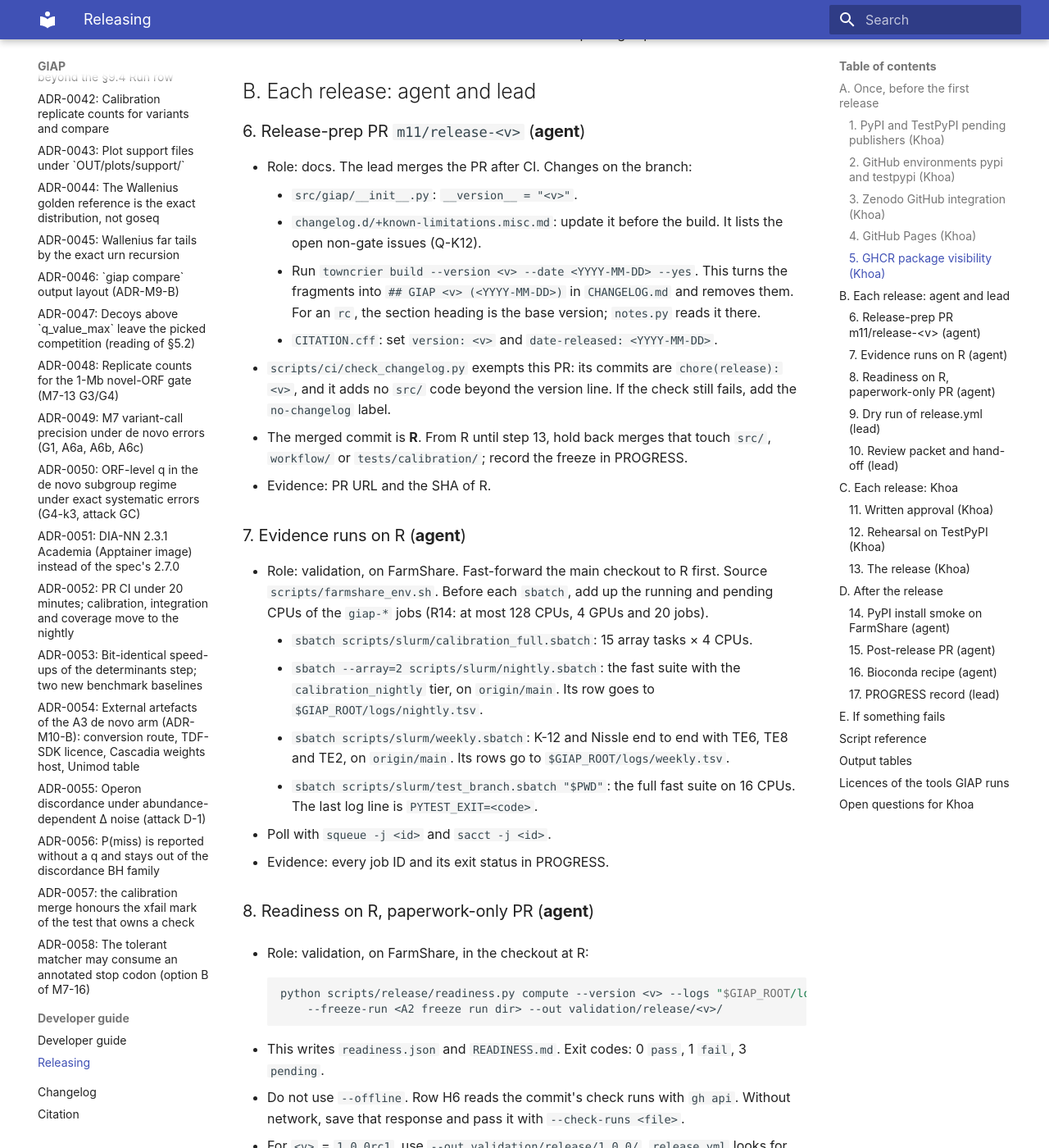
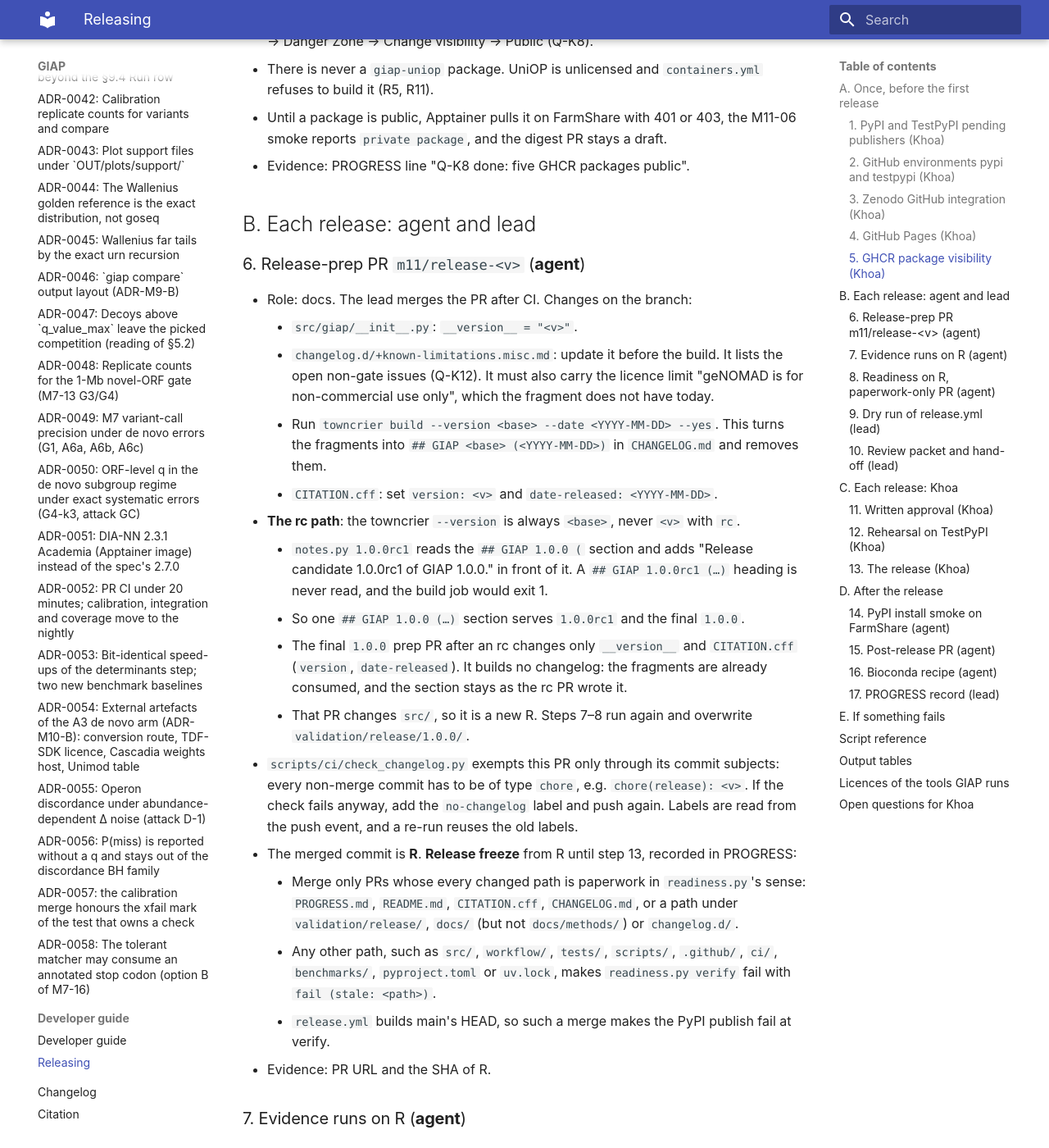
Before and after one commit to khoa-yelo/giap, an MkDocs documentation site: the page built from docs/release.md, in a window 1280 px wide and 1400 px high, scrolled down 2843 px. Shown: the whole window at 82% size. Built offline with MkDocs 1.6.1 and Material for MkDocs 9.7.7, drawn with Linux system fonts in a browser that asks for light colours; some of the changed text lies outside the part shown.

Commit message:
docs(release): runbook review round 1 (M11-05, PR #344)
B1 freeze = every non-paperwork path (readiness.py commit_rule list);
B2 towncrier --version <base> for an rc, final prep PR builds no
changelog; B3 the missing nightly.tsv writers are calibration_full and
calibration_attacks (M11-03b); B4 the test checks step-1 publisher
fields, dispatch file names, actor and reviewer against release.yml,
pyproject.toml and CITATION.cff; S9 forbidden-string scan over every
section outside Khoa's steps. S1-S3, S5-S8 and nits applied.

Agent-Role: docs
Co-Authored-By: Claude Opus 5.5 <noreply@anthropic.com>
Claude-Session: https://claude.ai/code/session_01PrvuX9xr7fWwMTpHJxPSjm

````diff
--- a/docs/release.md
+++ b/docs/release.md
@@ -16,7 +16,8 @@ Each numbered step names one actor in bold:
 - **Khoa**: the account owner.
 
 Each step also gives the exact command or web page, and the evidence to record in `PROGRESS.md`.
-`<v>` is the version (PEP 440, matching `^\d+\.\d+\.\d+(rc\d+)?$`, e.g. `1.0.0` or `1.0.0rc1`). No
+`<v>` is the version (PEP 440, matching `^\d+\.\d+\.\d+(rc\d+)?$`, e.g. `1.0.0` or `1.0.0rc1`).
+`<base>` is `<v>` without its `rc` suffix (`1.0.0` for both `1.0.0rc1` and `1.0.0`). No
 step needs a token in a file or a command line (R12): trusted publishing uses OIDC, and the
 workflow's `GITHUB_TOKEN` is the only credential it uses.
 
@@ -46,7 +47,8 @@ upload therefore never creates a tag.
 - PyPI: <https://pypi.org/manage/account/publishing/> → "Add a new pending publisher" → GitHub.
   Enter PyPI project name `giap`, owner `khoa-yelo`, repository `giap`, workflow name
   `release.yml`, environment name `pypi`.
-- TestPyPI: <https://test.pypi.org/manage/account/publishing/>. Enter the same values, but with
+- TestPyPI: <https://test.pypi.org/manage/account/publishing/> → the same form. Enter PyPI
+  project name `giap`, owner `khoa-yelo`, repository `giap`, workflow name `release.yml`,
   environment name `testpypi`.
 - Evidence: PROGRESS line "Q-K1 done: pending publishers on PyPI and TestPyPI (date)".
 
@@ -77,14 +79,18 @@ upload therefore never creates a tag.
   `PAGES_ENABLED` = `true`. The `deploy` job of `docs.yml` runs only on `main` and only when
   `vars.PAGES_ENABLED == 'true'`. Until then, `docs.yml` only builds the site
   (`mkdocs build --strict`) and uploads the Pages artefact.
+- Pages on a private repository needs a paid GitHub plan, so on a free plan this step also waits
+  for §14.8 item 7 (making the repository public).
 - GitHub creates the `github-pages` environment itself. Leave it as GitHub sets it up.
 - Evidence: PROGRESS line "Q-K9 done", and the URL of the first green `deploy` job.
 
 ### 5. GHCR package visibility (**Khoa**)
 
-- Do this after the first `containers.yml` run on `main`. That run pushes
-  `ghcr.io/khoa-yelo/giap-<tool>` for `promotech`, `promoter_calculator`, `terminatornet`,
-  `bactermfinder` and `ostir`. Packages are private on first push.
+- Do this after all five packages exist: `ghcr.io/khoa-yelo/giap-<tool>` for `promotech`,
+  `promoter_calculator`, `terminatornet`, `bactermfinder` and `ostir`. A `containers.yml` run
+  started by a push builds only the tools whose `workflow/containers/<tool>/` or
+  `workflow/envs/<tool>.yml` changed. To build all five, the lead dispatches
+  `gh workflow run containers.yml -f tools=all`. Packages are private on first push.
 - For each of the five: GitHub → profile → Packages → `giap-<tool>` → Package settings → Danger
   Zone → Change visibility → Public (Q-K8).
 - There is never a `giap-uniop` package. UniOP is unlicensed and `containers.yml` refuses to build
@@ -100,16 +106,33 @@ upload therefore never creates a tag.
 - Role: docs. The lead merges the PR after CI. Changes on the branch:
     - `src/giap/__init__.py`: `__version__ = "<v>"`.
     - `changelog.d/+known-limitations.misc.md`: update it before the build. It lists the open
-      non-gate issues (Q-K12).
-    - Run `towncrier build --version <v> --date <YYYY-MM-DD> --yes`. This turns the fragments into
-      `## GIAP <v> (<YYYY-MM-DD>)` in `CHANGELOG.md` and removes them. For an `rc`, the section
-      heading is the base version; `notes.py` reads it there.
+      non-gate issues (Q-K12). It must also carry the licence limit "geNOMAD is for non-commercial
+      use only", which the fragment does not have today.
+    - Run `towncrier build --version <base> --date <YYYY-MM-DD> --yes`. This turns the fragments
+      into `## GIAP <base> (<YYYY-MM-DD>)` in `CHANGELOG.md` and removes them.
     - `CITATION.cff`: set `version: <v>` and `date-released: <YYYY-MM-DD>`.
-- `scripts/ci/check_changelog.py` exempts this PR: its commits are `chore(release): <v>`, and it
-  adds no `src/` code beyond the version line. If the check still fails, add the `no-changelog`
-  label.
-- The merged commit is **R**. From R until step 13, hold back merges that touch `src/`,
-  `workflow/` or `tests/calibration/`; record the freeze in PROGRESS.
+- **The rc path**: the towncrier `--version` is always `<base>`, never `<v>` with `rc`.
+    - `notes.py 1.0.0rc1` reads the `## GIAP 1.0.0 (` section and adds "Release candidate
+      1.0.0rc1 of GIAP 1.0.0." in front of it. A `## GIAP 1.0.0rc1 (…)` heading is never read, and
+      the build job would exit 1.
+    - So one `## GIAP 1.0.0 (…)` section serves `1.0.0rc1` and the final `1.0.0`.
+    - The final `1.0.0` prep PR after an rc changes only `__version__` and `CITATION.cff`
+      (`version`, `date-released`). It builds no changelog: the fragments are already consumed,
+      and the section stays as the rc PR wrote it.
+    - That PR changes `src/`, so it is a new R. Steps 7–8 run again and overwrite
+      `validation/release/1.0.0/`.
+- `scripts/ci/check_changelog.py` exempts this PR only through its commit subjects: every
+  non-merge commit has to be of type `chore`, e.g. `chore(release): <v>`. If the check fails
+  anyway, add the `no-changelog` label and push again. Labels are read from the push event, and a
+  re-run reuses the old labels.
+- The merged commit is **R**. **Release freeze** from R until step 13, recorded in PROGRESS:
+    - Merge only PRs whose every changed path is paperwork in `readiness.py`'s sense:
+      `PROGRESS.md`, `README.md`, `CITATION.cff`, `CHANGELOG.md`, or a path under
+      `validation/release/`, `docs/` (but not `docs/methods/`) or `changelog.d/`.
+    - Any other path, such as `src/`, `workflow/`, `tests/`, `scripts/`, `.github/`, `ci/`,
+      `benchmarks/`, `pyproject.toml` or `uv.lock`, makes `readiness.py verify` fail with
+      `fail (stale: <path>)`.
+    - `release.yml` builds main's HEAD, so such a merge makes the PyPI publish fail at verify.
 - Evidence: PR URL and the SHA of R.
 
 ### 7. Evidence runs on R (**agent**)
@@ -117,9 +140,12 @@ upload therefore never creates a tag.
 - Role: validation, on FarmShare. Fast-forward the main checkout to R first. Source
   `scripts/farmshare_env.sh`. Before each `sbatch`, add up the running and pending CPUs of the
   `giap-*` jobs (R14: at most 128 CPUs, 4 GPUs and 20 jobs).
-    - `sbatch scripts/slurm/calibration_full.sbatch`: 15 array tasks × 4 CPUs.
+    - `sbatch scripts/slurm/calibration_full.sbatch`: 15 array tasks × 4 CPUs. It writes no
+      `nightly.tsv` row yet (see Open questions).
     - `sbatch --array=2 scripts/slurm/nightly.sbatch`: the fast suite with the
-      `calibration_nightly` tier, on `origin/main`. Its row goes to `$GIAP_ROOT/logs/nightly.tsv`.
+      `calibration_nightly` tier, on `origin/main`. Its row goes to `$GIAP_ROOT/logs/nightly.tsv`,
+      labelled `calibration_nightly`. A single task also posts a one-task table to the "Nightly
+      (FarmShare)" issue. Add `--export=ALL,NIGHTLY_POST=dry` to print the table instead.
     - `sbatch scripts/slurm/weekly.sbatch`: K-12 and Nissle end to end with TE6, TE8 and TE2, on
       `origin/main`. Its rows go to `$GIAP_ROOT/logs/weekly.tsv`.
     - `sbatch scripts/slurm/test_branch.sbatch "$PWD"`: the full fast suite on 16 CPUs. The last log
@@ -129,24 +155,34 @@ upload therefore never creates a tag.
 
 ### 8. Readiness on R, paperwork-only PR (**agent**)
 
-- Role: validation, on FarmShare, in the checkout at R:
+- Role: validation, on FarmShare.
+- Wait until every CI check run of R on `main` has finished. A check that is still running has a
+  `null` conclusion, and then H6 is `pending`. `verify` does not recompute H6 later, because H6's
+  source is `farmshare`.
+- Work in a worktree on a new branch at R, never by committing in the main checkout:
+
+    ```bash
+    git worktree add -b m11/readiness-<v> local/worktrees/readiness-<v> <R>
+    ```
+
+- In that worktree, run:
 
     ```bash
     python scripts/release/readiness.py compute --version <v> --logs "$GIAP_ROOT/logs" \
-        --freeze-run <A2 freeze run dir> --out validation/release/<v>/
+        --freeze-run <A2 freeze run dir> --out validation/release/<base>/
     ```
 
 - This writes `readiness.json` and `READINESS.md`. Exit codes: 0 `pass`, 1 `fail`, 3 `pending`.
 - Do not use `--offline`. Row H6 reads the commit's check runs with `gh api`. Without network,
   save that response and pass it with `--check-runs <file>`.
-- For `<v>` = `1.0.0rc1`, use `--out validation/release/1.0.0/`. `release.yml` looks for
-  `validation/release/<base version>/readiness.json`.
+- The directory is `<base>`, also for an rc. `release.yml` reads
+  `validation/release/${VERSION%%rc*}/readiness.json`.
 - Open a PR `docs(release): readiness <v>` that changes only these two files, and merge it. It is
   paperwork, so `readiness.py verify` still accepts R as the readiness commit.
 - Check on the merged `main`:
 
     ```bash
-    python scripts/release/readiness.py verify validation/release/<v>/readiness.json
+    python scripts/release/readiness.py verify validation/release/<base>/readiness.json
     ```
 
     This prints `commit rule: pass` and `overall: pass`, with exit 0.
@@ -156,10 +192,12 @@ upload therefore never creates a tag.
 
 ```bash
 gh workflow run release.yml -f version=<v> -f dry_run=true
-gh run list --workflow release.yml --limit 1 --json databaseId,url,headSha,status,conclusion
+gh run list --workflow release.yml --event workflow_dispatch --user khoa-yelo --limit 1 \
+    --json databaseId,url,headSha,status,conclusion
 gh run download <run id> -n release -D local/review/m11-release/r<k>/
 ```
 
+- Check that the listed run's `headSha` is main's HEAD, so it is the run just started.
 - A dry run renders the notes with `notes.py <v> --draft` and publishes nothing.
 - The step summary should say `dry run: nothing published`. It also lists the readiness overall
   and the sha256 of each artefact.
@@ -173,7 +211,8 @@ gh run download <run id> -n release -D local/review/m11-release/r<k>/
     - `notes.md` and `dist/`, from step 9;
     - `sha256sum dist/*`;
     - the list of open non-gate issues.
-- Add a PROGRESS › Questions for Khoa row "Approve release `<v>`", label the step-8 PR `needs-khoa`,
+- Add a PROGRESS › Questions for Khoa row "Approve release `<v>`". The step-8 PR is already
+  merged, so open an issue `Release <v>: approval` that links the packet, label it `needs-khoa`,
   and message Khoa.
 - Evidence: the packet path and the PROGRESS row.
 
@@ -252,7 +292,8 @@ gh run download <run id> -n release -D local/review/m11-release/r<k>/
 
 - Render the recipe with M11-10's `scripts/release/bioconda_recipe.py`, using the PyPI sdist sha256
   (`https://pypi.org/pypi/giap/<v>/json`) and the DOI. This script is not merged yet; take its
-  options from M11-10 once it is.
+  options from M11-10 once it is. Its spec writes `<out>/giap/meta.yaml`, so `--out recipes`
+  gives `recipes/giap/meta.yaml`.
 - Hand `recipes/giap/meta.yaml` to Khoa.
 - Khoa then forks `bioconda/bioconda-recipes`, adds the recipe and opens the PR from their own
   account. Agents never open PRs in other organisations' repositories. The bioconda CI does the
@@ -268,20 +309,26 @@ gh run download <run id> -n release -D local/review/m11-release/r<k>/
 
 ## E. If something fails
 
-- **PyPI upload done, `github-release` failed**: Khoa re-dispatches the same inputs.
-    - The tag does not exist yet, so verify passes.
-    - `publish` reads `https://pypi.org/pypi/giap/<v>/json`. It skips the upload when every file
-      already on the index has the same sha256 as the new build.
-    - It stops with `<file> is on the index with a different sha256` when the rebuild differs. In
-      that case, ask Khoa: the options are a patch release, or Khoa creating the GitHub release by
-      hand.
+- **PyPI upload done, `github-release` failed**:
+    - **First choice:** Khoa opens the original run and uses "Re-run failed jobs". This reuses the
+      same commit and the `release` artefact that run built. Only `github-release` and `summary`
+      run again, and `github.actor` stays the original dispatcher.
+    - **Only if that is impossible:** Khoa dispatches again with the same inputs.
+        - A new dispatch rebuilds from main's HEAD at that moment. If main has moved past the
+          paperwork set, readiness is stale and verify fails.
+        - The tag does not exist yet, so the tag check passes.
+        - `publish` reads `https://pypi.org/pypi/giap/<v>/json`. It skips the upload when every
+          file already on the index has the same sha256 as the new build.
+        - It stops with `<file> is on the index with a different sha256` when the rebuild is not
+          byte-identical. Then ask Khoa: the options are a patch release, or Khoa creating the
+          GitHub release by hand.
 - **Wrong artefact on PyPI**: never delete it. Khoa yanks it in the PyPI web UI, and the fix ships
   as the next patch version.
 - **Readiness `fail` or `pending`**: nothing is published. Fix it through the normal feature loop,
   or through a waiver ADR that Khoa accepts. Then repeat steps 6–8 on the new commit.
 - **Tag `v<v>` already exists** (someone made it by hand): `release.yml` refuses to run. Ask Khoa.
-- **A `fix:` PR merged to `src/` after R**: `readiness.py verify` fails with `fail (stale: src/…)`.
-  Repeat steps 6–8 on the new commit.
+- **Any non-paperwork PR merged after R** (see the release freeze in step 6): `readiness.py verify`
+  fails with `fail (stale: <path>)`. Repeat steps 6–8 on the new commit.
 
 ## Script reference
 
@@ -324,7 +371,8 @@ Other scripts:
 - `check_changelog.py BASE` (in `scripts/ci/`): a PR that changes `src/` or `workflow/` (except
   `workflow/tests/`) must add `changelog.d/<PR>.<type>.md` or `changelog.d/+<slug>.<type>.md`. The
   types are `feature`, `bugfix`, `doc`, `removal` and `misc`. A PR is exempt with the label
-  `no-changelog`, or when every commit is of type `test`, `ci`, `chore` or `refactor`.
+  `no-changelog` (read from the push event, so push again after adding it), or when every
+  non-merge commit subject is of type `test`, `ci`, `chore` or `refactor`.
 
 ## Output tables
 
@@ -358,20 +406,52 @@ The `release.yml` step summary has two tables:
 
 ## Licences of the tools GIAP runs
 
-GIAP is MIT-licensed. `NOTICE.md` is the full list, and readiness row H5 checks it against the
-registry.
+GIAP is MIT-licensed. This section follows `NOTICE.md`, which is the authoritative list, and
+readiness row H5 checks the registry against it. `scripts/ci/check_imports.py` fails CI if GIAP
+imports a GPL, AGPL or unlicensed tool.
 
-- **GPL tools run as separate programs, never imported or vendored (R5).** These are Bakta,
-  Promotech, Promoter Calculator, OSTIR, TransTermHP, BacTermFinder (GPL-3.0) and antiSMASH
-  (AGPL-3.0). R runs fgsea as a separate program. `scripts/ci/check_imports.py` enforces this.
-- **Four GHCR images contain GPL-3.0 tools**, unmodified: Promotech, Promoter Calculator, OSTIR and
-  BacTermFinder. `NOTICE.md` gives their source links at the pinned versions, and each Dockerfile
-  is in `workflow/containers/<tool>/`.
-- **geNOMAD is for non-commercial use only.** Say so in the release notes' known limitations.
-- **KEGG is for academic use.** `giap setup --kegg` downloads it on the user's machine, and it is
-  never redistributed.
-- **UniOP has no licence file.** It is fetched at a pinned commit when environments are built, and
-  is never vendored or pushed to GHCR.
+| Tool | Licence (as in `NOTICE.md`) | How GIAP uses it |
+|---|---|---|
+| Bakta | GPL-3.0 | separate process |
+| Promotech | GPL-3.0 | separate process |
+| Promoter Calculator | GPL-3.0 (or later) | separate process |
+| OSTIR | GPL-3.0 | separate process |
+| TransTermHP | GPL-3.0 (or later) | separate process |
+| BacTermFinder | GPL-3.0 | opt-in; separate process |
+| antiSMASH | AGPL-3.0 | separate process |
+| geNOMAD | non-commercial | separate process; **non-commercial use only** |
+| UniOP | unlicensed (no licence file) | fetched at a pinned commit when environments are built; never vendored |
+| TerminatorNet, miniprot | MIT | separate process |
+| BLAST+ | public-domain (NCBI) | separate process |
+| fgsea | MIT | run by `workflow/bin/giap_fgsea.R` in R 4.5 (GPL-2) as a separate process; R and fgsea are never imported |
+| codon-bias | MIT | imported in-process (PyPI) |
+| DIA-NN | proprietary (academic licence) | used only by users' own searches; binaries never redistributed |
+
+What this means for a release:
+
+- **GPL and AGPL tools run as separate programs.** GIAP never imports or vendors their code (R5).
+  The wheel and sdist carry none of their code.
+- **fgsea is also ported.** Its MIT code is ported to Python in `src/giap/stats/fgsea.py`, which
+  runs in-process. `NOTICE.md` carries the MIT licence text, and no fgsea file is vendored.
+- **Four GHCR images contain GPL-3.0 tools**, fetched from upstream unmodified:
+    - Promotech;
+    - Promoter Calculator (GPL-3.0-or-later);
+    - OSTIR;
+    - BacTermFinder.
+
+    `NOTICE.md` gives their source links at the pinned versions and commits. Each image's
+    Dockerfile is in `workflow/containers/<tool>/`. The fifth image, TerminatorNet, is MIT.
+- **UniOP is never published.** There is no GHCR image for it (R5, R11).
+- **geNOMAD: non-commercial use only.** Step 6 adds this to the known-limitations fragment, so the
+  release notes say it.
+- **Data resources:**
+    - KEGG: academic use; `giap setup --kegg` downloads it on the user's machine;
+    - RegulonDB: not redistributed;
+    - Gene Ontology: CC BY 4.0;
+    - NCBI COG 2020: NCBI FTP.
+- **The contaminant library** (Frankenfield et al. 2022) has no licence file. `giap setup
+  --contaminants` downloads it, and it is never vendored (R11).
+- **plotly.js** (MIT) is inlined once in `report.html` when interactive figures are shown.
 
 ## Open questions for Khoa
 
@@ -383,14 +463,19 @@ registry.
       works, and dry runs still dispatch;
     - or a fine-grained token without `actions:write`: agents can then not dispatch at all, and
       Khoa runs step 9.
-- **PRs opened with `GITHUB_TOKEN` do not trigger CI.** The digest PR `ci/digests-<sha7>` from
-  `containers.yml` is opened with the workflow token, so its CI never starts, and
-  `scripts/dev/waitmerge.sh` never sees the required checks. Today the workaround is a plain
-  `git commit --allow-empty` pushed to that branch from FarmShare, or Khoa closing and reopening the
-  PR. A GitHub App token or the agent account above would remove the workaround.
-- **R3 and R4 stay `pending`.** Nothing writes `nightly.tsv` rows labelled `calibration_full`,
-  `calibration_nightly` or `calibration_attacks`. `nightly.sbatch` labels its rows `task <n>`, and
-  `calibration_full.sbatch` writes none. Until such a writer exists, a PyPI publish fails at verify,
-  unless Khoa accepts a waiver ADR.
+- **PRs opened with `GITHUB_TOKEN` do not trigger CI.** `containers.yml` opens the digest PR
+  `ci/digests-<sha7>` as a draft with the workflow token, so no CI starts when it opens.
+    - The normal path: `ci.yml` also runs on `ready_for_review`. Once the FarmShare Apptainer smoke
+      passes, `gh pr ready <PR>` from the `khoa-yelo` login starts CI.
+    - Fallbacks: a plain `git commit --allow-empty` pushed to that branch from FarmShare, or Khoa
+      closing and reopening the PR.
+    - A GitHub App token, or the agent account above, would remove the gap.
+- **R3 and R4 stay `pending` (tracked as M11-03b).**
+    - R3 needs `nightly.tsv` rows labelled `calibration_full` and `calibration_nightly`. R4 needs
+      one labelled `calibration_attacks`.
+    - `nightly.sbatch` task 2 writes the `calibration_nightly` row.
+    - Nothing writes a `calibration_full` row (`calibration_full.sbatch` writes no `nightly.tsv`
+      line), and nothing writes a `calibration_attacks` row.
+    - Until both writers exist, a PyPI publish fails at verify, unless Khoa accepts a waiver ADR.
 - **Who may dispatch dry runs.** The default is that the lead may: a dry run uploads nothing and
   creates no tag (M11-04). `AGENTS.md › Releases` already states the two rules above.
````
Also changed, not shown: other parts of docs/release.md (+6 -5 lines), 1 other file.
